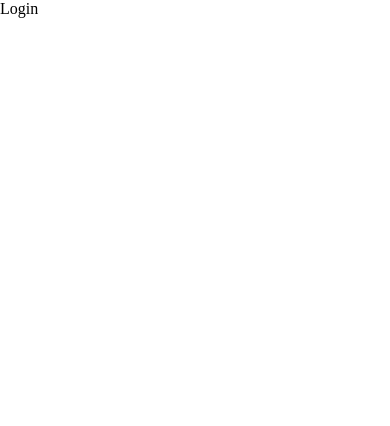
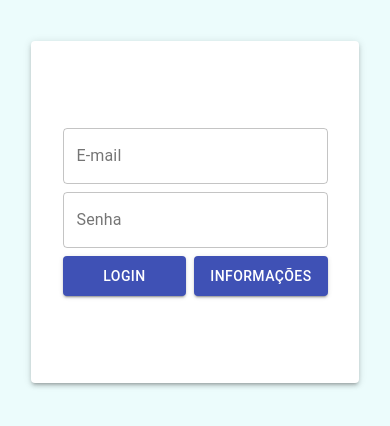
Before and after one commit to fifo123/ismaellum-app, a React Native app: screen / in a window 390 px wide. Shown: the top 426 px of the page. Built offline with nearby package versions, Linux system fonts and the light colour scheme.

Commit message:
feat: first page

```diff
--- a/App.tsx
+++ b/App.tsx
@@ -1,6 +1,12 @@
 import React from 'react';
 import { Routes } from './src/routes';
+import GlobalStyles from './src/styles/GlobalStyles';
 
 export default function App() {
-  return <Routes />;
+  return (
+    <>
+      <GlobalStyles />
+      <Routes />
+    </>
+  );
 }
--- a/package.json
+++ b/package.json
@@ -8,19 +8,22 @@
     "eject": "expo eject"
   },
   "dependencies": {
+    "@material-ui/core": "^4.12.3",
     "expo": "~42.0.1",
     "expo-status-bar": "~1.0.4",
     "react": "16.13.1",
     "react-dom": "16.13.1",
     "react-native": "https://github.com/expo/react-native/archive/sdk-42.0.0.tar.gz",
     "react-native-web": "~0.13.12",
-    "react-router-dom": "^5.2.0"
+    "react-router-dom": "^5.2.0",
+    "styled-components": "^5.3.0"
   },
   "devDependencies": {
     "@babel/core": "^7.9.0",
     "@types/react": "~16.9.35",
     "@types/react-native": "~0.63.2",
     "@types/react-router-dom": "^5.1.8",
+    "@types/styled-components": "^5.1.12",
     "@typescript-eslint/eslint-plugin": "^4.29.3",
     "@typescript-eslint/parser": "^4.29.3",
     "eslint": "^7.32.0",
--- /dev/null
+++ b/src/components/atoms/Button/index.tsx
@@ -0,0 +1,6 @@
+import React from 'react';
+import { Button, ButtonProps } from '@material-ui/core';
+
+export function UiButton({ ...rest }: ButtonProps) {
+  return <Button {...rest} />;
+}
--- /dev/null
+++ b/src/components/atoms/Paper/index.tsx
@@ -0,0 +1,10 @@
+import React from 'react';
+import { Paper, PaperProps } from '@material-ui/core';
+
+export function UiPaper({ children }: PaperProps) {
+  return (
+    <Paper style={{ width: '328px', height: '342px' }} elevation={3}>
+      {children}
+    </Paper>
+  );
+}
--- /dev/null
+++ b/src/components/atoms/TextField/index.tsx
@@ -0,0 +1,6 @@
+import React from 'react';
+import { TextField, TextFieldProps } from '@material-ui/core';
+
+export function UiTextField({ ...rest }: TextFieldProps) {
+  return <TextField {...rest} />;
+}
--- a/src/pages/Login/index.tsx
+++ b/src/pages/Login/index.tsx
@@ -1,5 +1,64 @@
+import { Box, Container, Grid } from '@material-ui/core';
 import React from 'react';
+import { UiButton } from '../../components/atoms/Button';
+import { UiPaper } from '../../components/atoms/Paper';
+import { UiTextField } from '../../components/atoms/TextField';
 
 export function Login() {
-  return <>Login</>;
+  return (
+    <Container
+      style={{
+        display: 'flex',
+        alignItems: 'center',
+        justifyContent: 'center',
+        paddingTop: '41px'
+      }}
+    >
+      <UiPaper>
+        <Box
+          height={'100%'}
+          display="flex"
+          justifyContent="center"
+          alignItems="center"
+        >
+          <Grid
+            style={{
+              maxWidth: '273px'
+            }}
+            alignItems="center"
+            justifyContent="center"
+            container
+            spacing={1}
+          >
+            <Grid item xs={12}>
+              <UiTextField fullWidth variant="outlined" label="E-mail" />
+            </Grid>
+            <Grid item xs={12}>
+              <UiTextField fullWidth variant="outlined" label="Senha" />
+            </Grid>
+            <Grid item xs sm={6}>
+              <UiButton
+                style={{ height: '40px' }}
+                fullWidth
+                variant="contained"
+                color="primary"
+              >
+                Login
+              </UiButton>
+            </Grid>
+            <Grid item xs sm={6}>
+              <UiButton
+                style={{ height: '40px' }}
+                fullWidth
+                variant="contained"
+                color="primary"
+              >
+                Informações
+              </UiButton>
+            </Grid>
+          </Grid>
+        </Box>
+      </UiPaper>
+    </Container>
+  );
 }
--- /dev/null
+++ b/src/styles/GlobalStyles.ts
@@ -0,0 +1,30 @@
+import { createGlobalStyle } from 'styled-components';
+
+export default createGlobalStyle`
+    *{
+        margin: 0;
+        padding: 0;
+        box-sizing: border-box;
+    }
+
+    html, body, #root{
+        height: 100%;
+        background-color: var(--white);
+    }
+
+    *, button, input{
+        border: 0;
+        padding: 0;
+        font-family: 'Roboto', sans-serif;
+    }
+
+    :root{
+        --lightBabyBlue: rgba(4, 191, 191, 0.5);
+        --lightDarkBabyBlue: #04BFAD;
+        --babyBlue: rgba(3, 127, 140, 0.7);
+        --titleGreenBlue: #04BFBF;
+        --red: #EB5757;
+        --white: #ECFCFC;
+        --realWhite: #ffffff;
+    }
+`;
```
Also changed, not shown: 1 other file (tests, documents, lock files or other folders).
